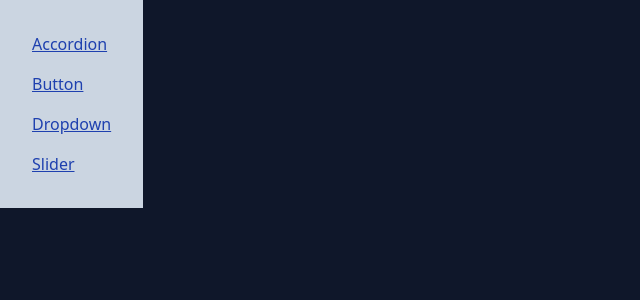
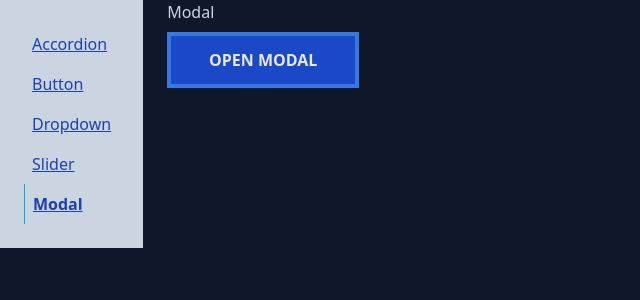
Before and after one commit to SmackSmash/grider-comps, a React (Vite) app: page /modal in a window 1280 px wide. Shown: the top 300 px of the page, without its empty margins (0-640 px from the left). Built offline with nearby package versions, Linux system fonts and the light colour scheme.

Commit message:
Added modal page and links

```diff
--- a/src/App.jsx
+++ b/src/App.jsx
@@ -3,6 +3,7 @@ import ButtonPage from './pages/ButtonPage/ButtonPage';
 import AccordionPage from './pages/AccordionPage/AccordionPage';
 import DropdownPage from './pages/DropdownPage/DropdownPage';
 import SliderPage from './pages/SliderPage/SliderPage';
+import ModalPage from './pages/ModalPage/ModalPage';
 import SideBar from './components/SideBar/SideBar';
 import Route from './components/Route/Route';
 
@@ -25,6 +26,9 @@ const App = () => {
       <Route path='/slider'>
         <SliderPage />
       </Route>
+      <Route path='/modal'>
+        <ModalPage />
+      </Route>
     </div>
   );
 };
--- /dev/null
+++ b/src/components/Modal/Modal.jsx
@@ -0,0 +1,7 @@
+import Button from '../Button/Button';
+
+const Modal = () => {
+  return <Button primary>Open Modal</Button>;
+};
+
+export default Modal;
--- a/src/components/SideBar/SideBar.jsx
+++ b/src/components/SideBar/SideBar.jsx
@@ -7,7 +7,8 @@ const SideBar = () => {
     createLink('Accordion', '/accordion'),
     createLink('Button', '/button'),
     createLink('Dropdown', '/dropdown'),
-    createLink('Slider', '/slider')
+    createLink('Slider', '/slider'),
+    createLink('Modal', '/modal')
   ];
   return (
     <div className='sidebar bg-slate-300 p-6 mr-6 flex flex-col'>
--- /dev/null
+++ b/src/pages/ModalPage/ModalPage.jsx
@@ -0,0 +1,12 @@
+import Modal from '../../components/Modal/Modal';
+
+const ModalPage = () => {
+  return (
+    <div>
+      <h1 className='text-slate-300'>Modal</h1>
+      <Modal />
+    </div>
+  );
+};
+
+export default ModalPage;
```
